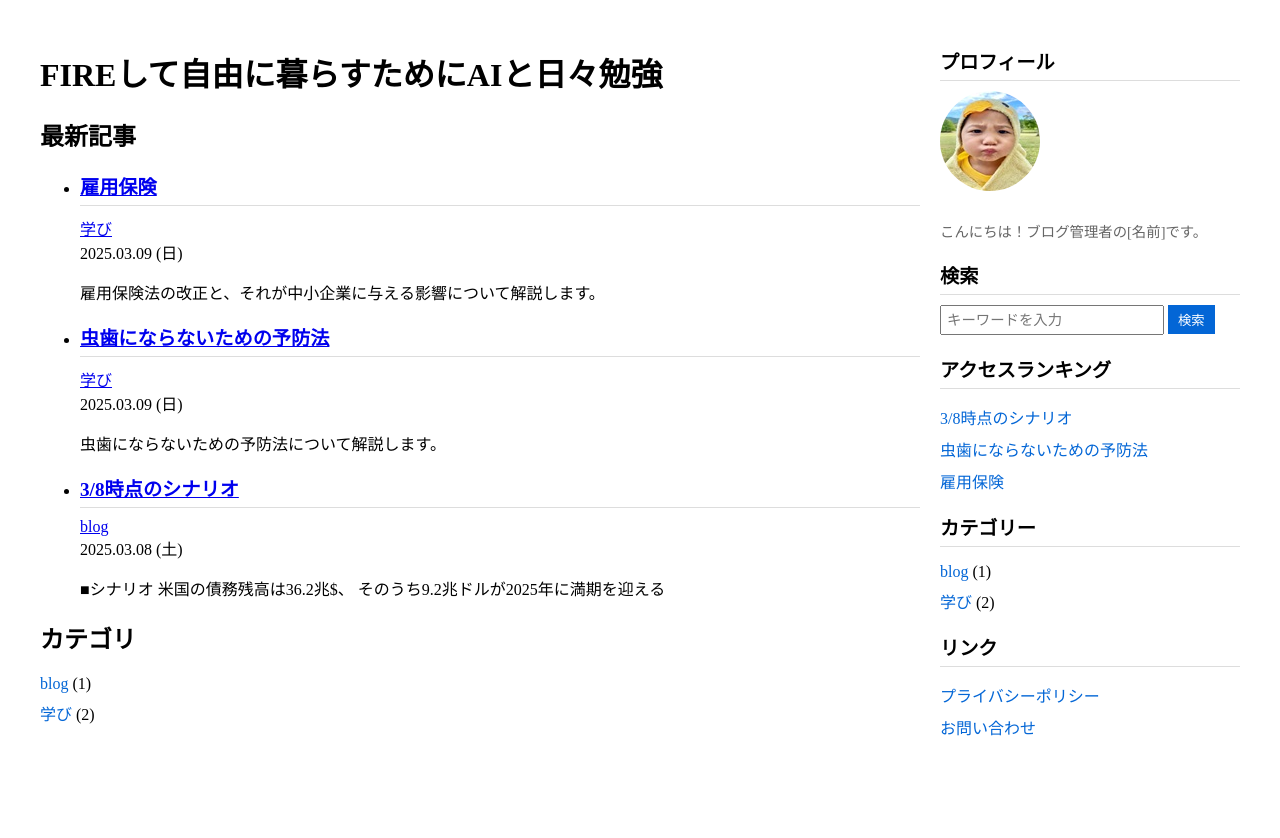
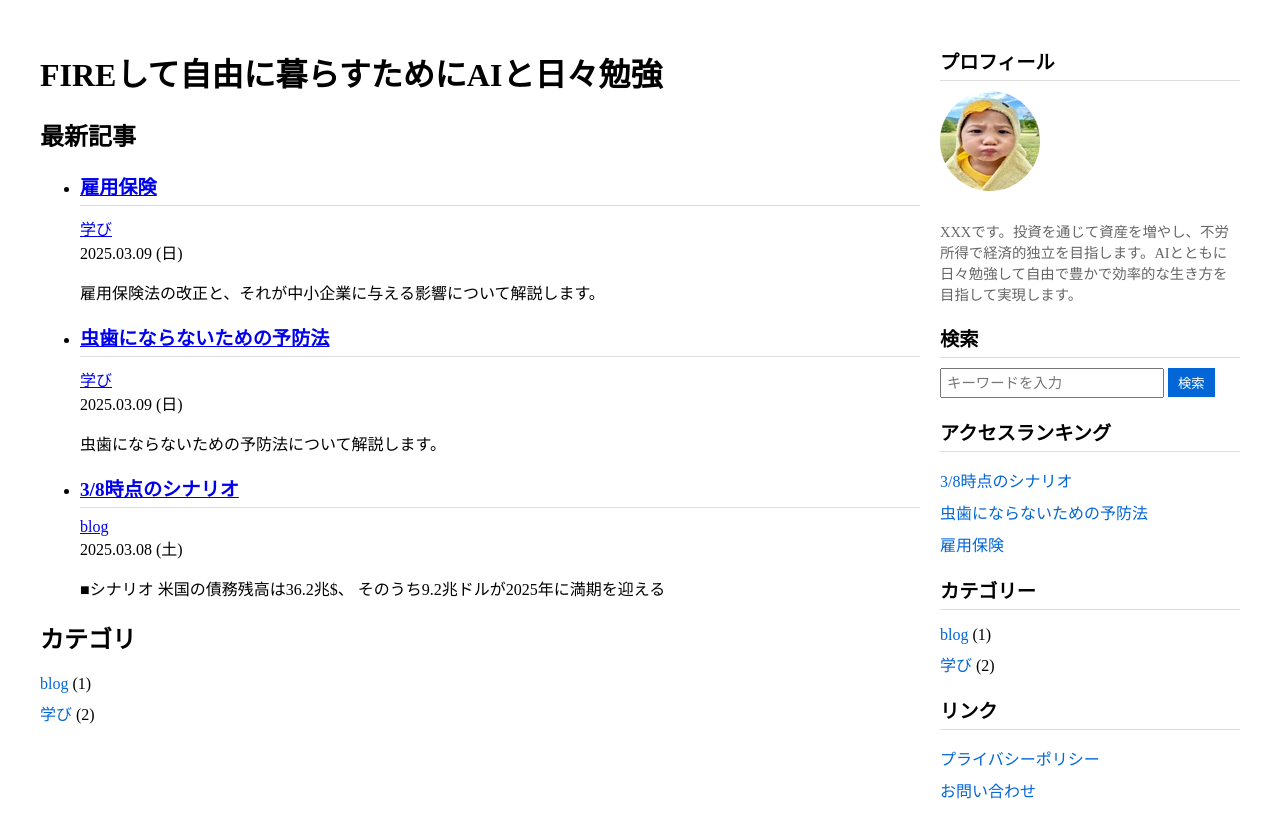
Before and after one commit to tool-cloud/blog, a Jekyll site: the page built from index.markdown, in a window 1280 px wide. Shown: the top 838 px of the page. Built offline with Jekyll 4.4.1, drawn with Linux system fonts in a browser that asks for light colours.

Commit message:
auto commit

```diff
--- a/_layouts/default.html
+++ b/_layouts/default.html
@@ -18,7 +18,7 @@ layout: null
       <section class="profile">
         <h3>プロフィール</h3>
         <img src="{{ '/assets/images/profile.jpg' | relative_url }}" alt="プロフィール画像" class="profile-img">
-        <p>こんにちは！ブログ管理者の[名前]です。</p>
+        <p>XXXです。投資を通じて資産を増やし、不労所得で経済的独立を目指します。AIとともに日々勉強して自由で豊かで効率的な生き方を目指して実現します。</p>
       </section>
       <section class="search">
         <h3>検索</h3>
```
